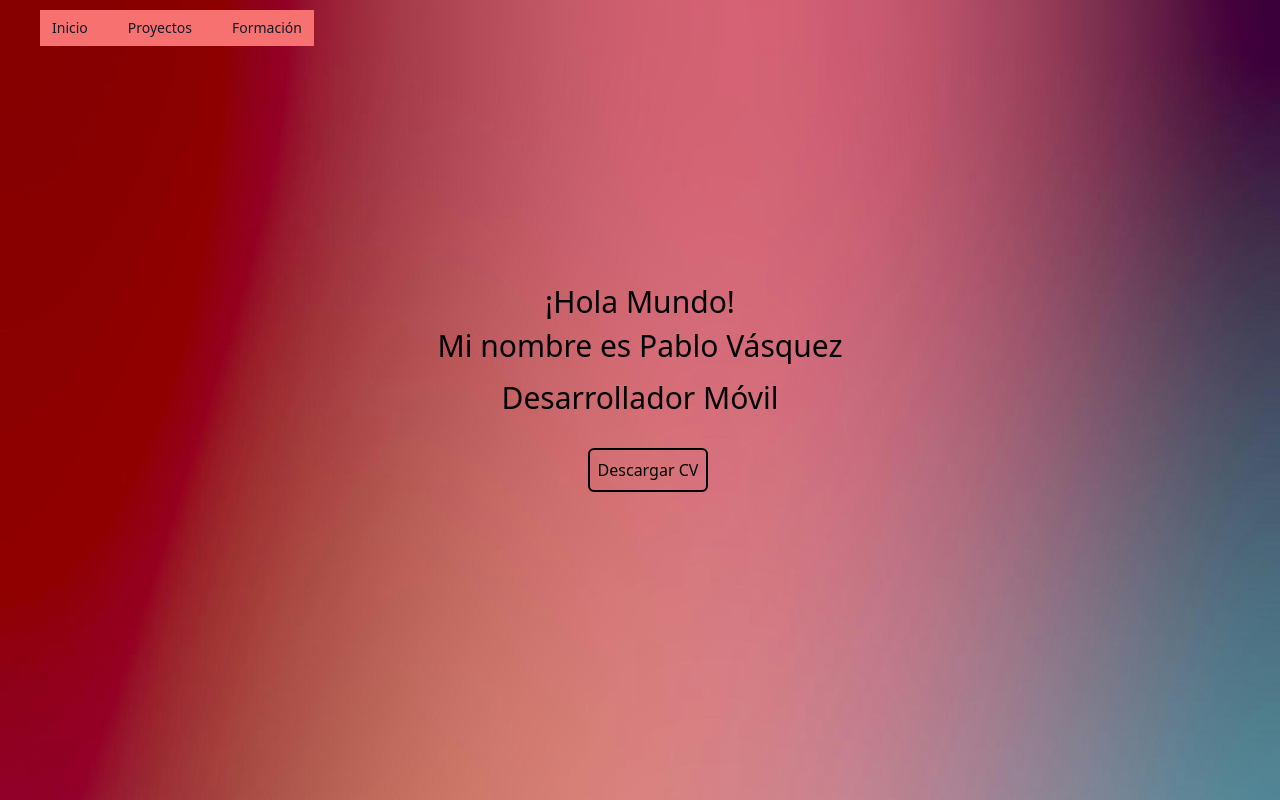
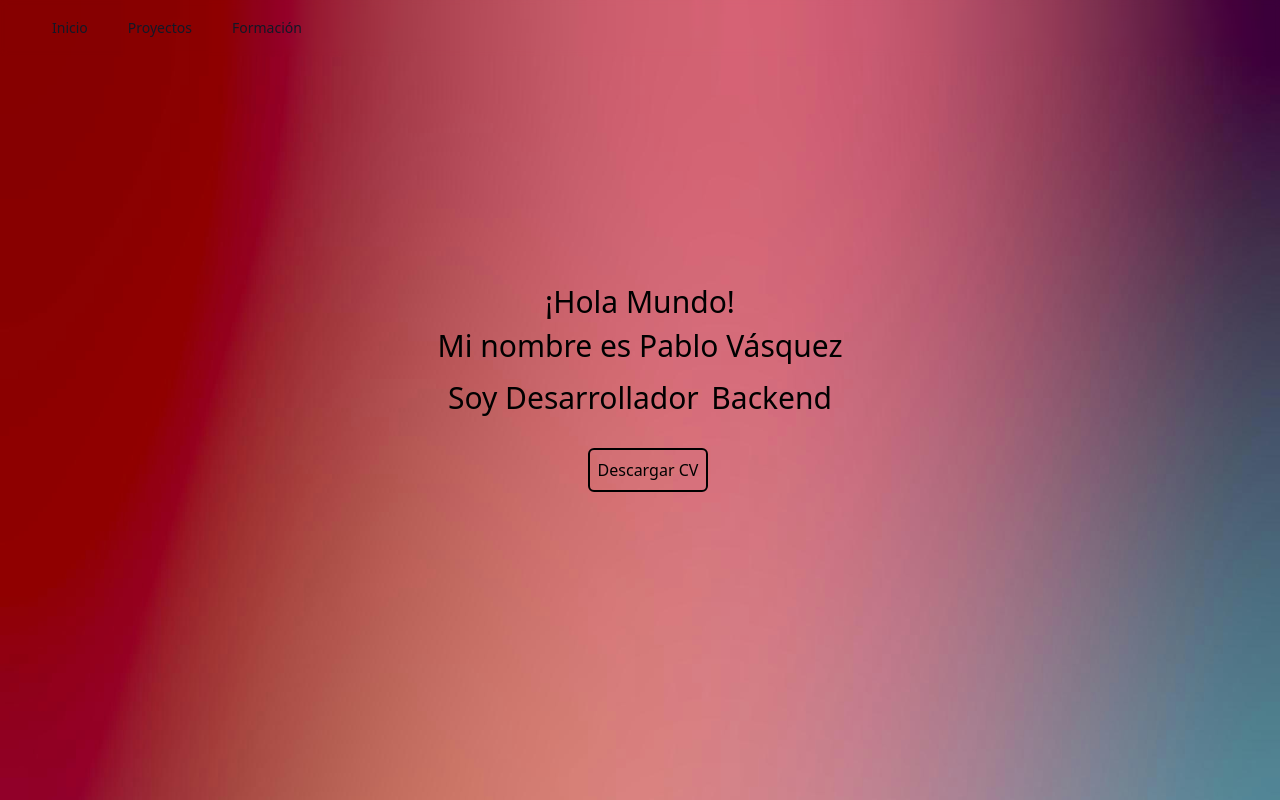
Before and after one commit to PabloVasquezC/portfolio2025, a React (Vite) app: page / in a window 1280 px wide. Shown: the top 800 px of the page. Built offline with nearby package versions, Linux system fonts and the light colour scheme.

Commit message:
some animations

```diff
--- a/src/components/About/AboutSection.tsx
+++ b/src/components/About/AboutSection.tsx
@@ -3,6 +3,7 @@ import { useEffect, useMemo, useState } from "react";
 export default function AboutSection() {
     const mySkillList = useMemo(() => ['Frontend', 'Backend', 'Móvil'], []);
     const [mySkill, setMySkill] = useState<string>(mySkillList[0]); // Inicializa con la primera habilidad
+    const [isVisible, setIsVisible] = useState(false); // Estado para manejar la animación de las habilidades
 
     // Estados individuales para controlar la visibilidad de cada etiqueta
     const [isTitleVisible, setIsTitleVisible] = useState(false);
@@ -14,9 +15,13 @@ export default function AboutSection() {
         let index = 0;
 
         const interval = setInterval(() => {
-            index = (index + 1) % mySkillList.length;
-            setMySkill(mySkillList[index]);
-        }, 2500);
+            setIsVisible(false); // Oculta la habilidad antes de cambiar
+            setTimeout(() => {
+                index = (index + 1) % mySkillList.length;
+                setMySkill(mySkillList[index]);
+                setIsVisible(true); // Muestra la nueva habilidad con animación
+            }, 300); // Espera a que se complete la animación de salida
+        }, 3000); // Intervalo para cambiar de habilidad
 
         return () => clearInterval(interval);
     }, [mySkillList]);
@@ -45,24 +50,34 @@ export default function AboutSection() {
             >
                 ¡Hola Mundo!
             </h1>
-            <div
+            <p
                 className={`text-center text-3xl my-2 transition-all duration-1000 ${
                     isNameVisible ? "opacity-100 translate-y-0" : "opacity-0 translate-y-5"
                 }`}
             >
                 Mi nombre es <span className="transition-all">Pablo Vásquez</span>
-            </div>
-            <div
-                className={`text-center my-2 text-3xl transition-all duration-1000 ${
+            </p>
+            <div className={` flex items-center  w-96 justify-between rounded-md text-center my-2 text-3xl transition-all duration-1000 ${
                     isSkillVisible ? "opacity-100 translate-y-0" : "opacity-0 translate-y-5"
-                }`}
+                }`}>
+            <p
+
             >
-                Desarrollador <span className="transition-all">{mySkill}</span>
+                Soy Desarrollador{" "}
+
+            </p>
+            <span
+                    className={`text-3xl inline-block transition-opacity duration-1000 ${
+                        isVisible ? "opacity-100" : "opacity-0"
+                    }`}
+                >
+                    {mySkill}
+                </span>
             </div>
             <a
                 href="https://drive.google.com/file/d/1sQ8ZysjTchqX1BZsdR3QUpONUBIUfRO6/view?usp=sharing"
                 target="_blank"
-                className={`border-2 my-6 border-black rounded-md p-2 ml-4 hover:bg-black hover:text-white transition-all duration-1000 ${
+                className={`border-2 my-6 border-black rounded-md w-30 p-2 ml-4 hover:bg-black hover:text-white transition-all duration-200 ${
                     isButtonVisible ? "opacity-100 translate-y-0" : "opacity-0 translate-y-5"
                 }`}
             >
--- a/src/components/HomePage.tsx/HomePage.tsx
+++ b/src/components/HomePage.tsx/HomePage.tsx
@@ -11,9 +11,15 @@ export default function HomePage() {
     <>
       <NavBar />
       <div className="container-fluid home">
-        <AboutSection />
-        <ProjectsSection />
-        <EducationSection />
+        <div id="inicio">
+          <AboutSection/>
+        </div>
+        <div id="proyectos">
+          <ProjectsSection />
+        </div>
+        <div id="formacion">
+          <EducationSection />
+        </div>
       </div>
 
     </>
--- a/src/components/NavBar/NavBar.tsx
+++ b/src/components/NavBar/NavBar.tsx
@@ -24,7 +24,7 @@ export default function NavBar() {
           </DisclosureButton>
         </div>
 
-        <div className="hidden sm:flex space-x-4 transition-all bg-red-400 hover:bg-gray-900 ">
+        <div className="hidden sm:flex space-x-4 transition-all  ">
           {navigation.map((item) => (
             <a
               key={item.name}
```
